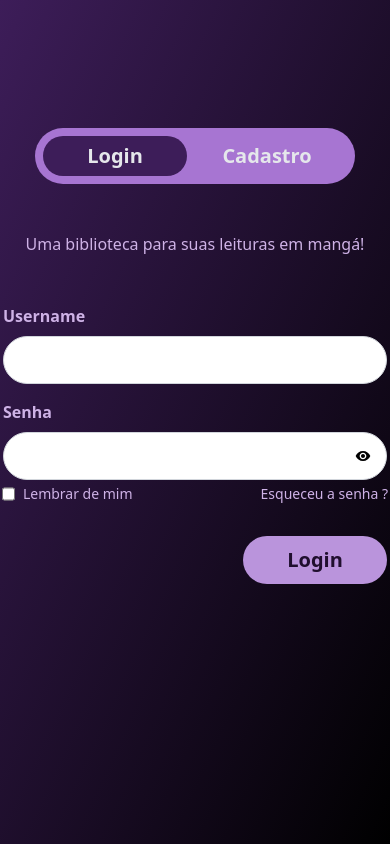
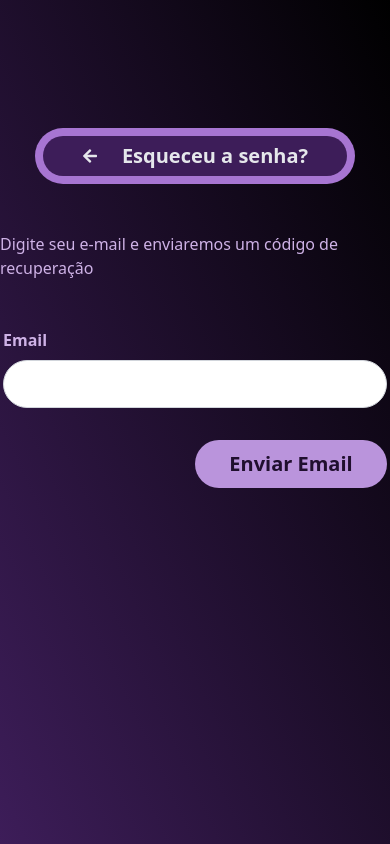
Before and after one commit to programando-com-edu/Manga-Reader-React-Tailwind, a React (Vite) app: page /forgot-password in a window 390 px wide. Built offline with nearby package versions, Linux system fonts and the light colour scheme.

Commit message:
forget password changes

```diff
--- a/index.html
+++ b/index.html
@@ -6,7 +6,7 @@
     <meta name="viewport" content="width=device-width, initial-scale=1.0" />
     <title>Leitor de Mangás</title>
   </head>
-  <body class="bg-black">
+  <body class="bg-gradient-to-bl from-black to-amethyst-800">
     <div id="root"></div>
     <script type="module" src="/src/main.jsx"></script>
   </body>
--- a/src/components/Card.jsx
+++ b/src/components/Card.jsx
@@ -1,4 +1,4 @@
-import React, {useState} from "react";
+import {useState} from "react";
 import Modal from "./Modais/ModalManga";
 import SailorMoonImage from '../assets/sailor-moon.jpg';
 
@@ -6,12 +6,12 @@ export default function Card(){
     const [showModal, setShowModal] = useState(false)
     const handleOnClose = () => setShowModal(false)
     return (
-        <div>
+        <>
             <Modal onClose={handleOnClose} img={SailorMoonImage} visible={showModal} />
             <div onClick={()=> setShowModal(true)} className="bg-white h-[480px] w-[360px] rounded-lg overflow-hidden">
                 <img src={SailorMoonImage} alt="sailor-moon-card" className="object-cover h-[90%] w-full" />
                 <p className="text-center text-xl font-semibold">Sailor Moon</p>
             </div>
-        </div>
+        </>
     )
 }
--- a/src/components/Login/CadastroForm.jsx
+++ b/src/components/Login/CadastroForm.jsx
@@ -1,4 +1,4 @@
-import React, { useState } from "react";
+import { useState } from "react";
 import { MdVisibilityOff, MdVisibility  } from "react-icons/md";
 
 function CadastroForm(){
@@ -9,7 +9,7 @@ function CadastroForm(){
         <>
             <div className="flex flex-col w-96 justify-start">
                 <label htmlFor="email" className="mb-2 text-amethyst-200 font-semibold">Email</label>
-                <input id="email" type="text" className="h-12 px-4 rounded-full border border-gray-300" />
+                <input id="email" type="email" className="h-12 px-4 rounded-full border border-gray-300" />
                 <label htmlFor="username" className="mb-2 mt-4 text-amethyst-200 font-semibold">Username</label>
                 <input id="username" type="text" className="h-12 px-4 rounded-full border border-gray-300" />
                 <div id="password-div" className="flex flex-col relative">
--- a/src/components/Modais/ModalManga.jsx
+++ b/src/components/Modais/ModalManga.jsx
@@ -1,6 +1,6 @@
 import React from "react"
 import "./Modais.css";
-export default function Modal({visible, onClose, img}){
+export default function Modal({visible , onClose, img}){
     const handleOnClose = (e) => {
         if (e.target.id === 'modal-blur') onClose();
     };
--- a/src/components/Navbar.jsx
+++ b/src/components/Navbar.jsx
@@ -1,4 +1,5 @@
 import React, { useState } from "react";
+import { CgProfile } from "react-icons/cg";
 import * as FaIcons from "react-icons/fa";
 import * as AiIcons from "react-icons/ai";
 import { Link } from "react-router-dom";
@@ -16,7 +17,7 @@ function Navbar() {
       <IconContext.Provider value={{ color: "undefined" }}>
         <div className="navbar">
           <Link to="#" className="menu-bars">
-            <FaIcons.FaBars onClick={showSidebar} />
+            <CgProfile  onClick={showSidebar} />
           </Link>
         </div>
         <nav className={sidebar ? "nav-menu active" : "nav-menu"}>
--- a/src/main.jsx
+++ b/src/main.jsx
@@ -33,7 +33,7 @@ const router = createBrowserRouter(
         <Route path="/reports" element={<Reports />} />
       </Route>
       <Route path="/login" element={<Login />} />
-      <Route path="/forgot-password" element={<Login />} />
+      <Route path="/forgot-password" element={<ForgotPassword />} />
     </Route>
   )
 );
--- a/src/pages/ForgotPassword.jsx
+++ b/src/pages/ForgotPassword.jsx
@@ -1,34 +1,43 @@
-import React, {useState} from "react";
-
-import LoginForm from "../components/Login/LoginForm"
-import CadastroForm from "../components/Login/CadastroForm"
-import OnePieceBanner from "../assets/onepiece-banner.webp"
+import { Link } from "react-router-dom";
+import { FaArrowLeft } from "react-icons/fa";
+import OnePieceBanner from "../assets/onepiece-banner.webp";
 
 function ForgotPassword() {
-    const [changeForm, setChangeForm] = useState(false)
-    const handleOnClickLogin = () => setChangeForm(false)
-    const handleOnClickCadastro = () => setChangeForm(true)
-    let formComponent = changeForm ? <CadastroForm /> : <LoginForm />
+  return (
+    <div className="flex h-screen">
+      <div className="h-full w-[40%] hidden md:block px-8 py-4 rounded-full flex-shrink-0">
+        <img
+          src={OnePieceBanner}
+          className="w-full h-full bg-gray-500 rounded-2xl flex-shrink-0"
+          alt="One Piece Banner"
+        />
+      </div>
+      <div className="flex flex-col items-center w-full h-full">
+        <div className="bg-amethyst-400 h-14 w-80 mt-32 lg:mt-40 2xl:mt-56 relative flex items-center rounded-full">
+          <div
+            className="absolute h-10 w-[304px] rounded-full bg-amethyst-800 transition-all
+            duration-700 left-2 flex justify-center items-center space-x-6"
+          >
+            <Link to="/login"><FaArrowLeft color="#e5e7eb"/> </Link>
+            <p className="text-gray-200 text-xl font-semibold">Esqueceu a senha?</p>
+          </div>
 
-  return (
-    <div className="bg-gradient-to-tl from-black to-amethyst-800 flex h-screen">
-        <div className="h-full w-[40%] px-8 py-4 rounded-full flex-shrink-0">
-            <img src={OnePieceBanner} className=" w-full h-full bg-gray-500 rounded-2xl flex-shrink-0"/>
         </div>
-        <div className="flex flex-col items-center w-full h-full">
-            <div className="bg-amethyst-400 h-14 w-80 mt-16 flex items-center rounded-full">
-                <div onClick={handleOnClickLogin} className="bg-amethyst-800 flex items-center justify-center h-10 w-36 rounded-full ml-2">
-                    <p className="text-gray-200 text-center text-xl font-semibold">Login</p>
-                </div>
-                <div onClick={handleOnClickCadastro} className="flex items-center justify-center h-10 w-36 rounded-full ml-2">
-                    <p className="text-center text-xl text-amethyst-900 font-semibold">Cadastro</p>
-                </div>
-            </div>
-            <p className="text-amethyst-200 my-12">
-                Uma biblioteca para suas leituras em mangá!
-            </p>
-            `{formComponent}`
+        <p className="text-amethyst-200 my-12">
+            Digite seu e-mail e enviaremos um código de recuperação
+        </p>
+        <div className="flex flex-col w-96 justify-start">
+          <label htmlFor="email" className="mb-2 text-amethyst-200 font-semibold">Email</label>
+          <input id="email" type="email" className="h-12 px-4 rounded-full border border-gray-300"/>
         </div>
+        <div className="flex justify-end w-96 mt-8">
+          <div className="w-48 h-12 rounded-full bg-amethyst-300 flex items-center justify-center">
+              <p className="font-semibold text-xl text-amethyst-900">
+                  Enviar Email
+              </p>
+          </div>
+        </div>
+      </div>
     </div>
   );
 }
--- a/src/pages/Home.jsx
+++ b/src/pages/Home.jsx
@@ -5,7 +5,7 @@ import Card from "../components/Card"
 function Home() {
 
   return (
-    <div className="grid grid-cols-3 p-20 gap-y-12">
+    <div className="grid grid-cols-3 p-20 gap-y-16 justify-items-center">
       <Card />
       <Card />
       <Card />
--- a/src/pages/Login.jsx
+++ b/src/pages/Login.jsx
@@ -1,4 +1,4 @@
-import React, { useState } from "react";
+import  { useState } from "react";
 import LoginForm from "../components/Login/LoginForm";
 import CadastroForm from "../components/Login/CadastroForm";
 import OnePieceBanner from "../assets/onepiece-banner.webp";
@@ -15,7 +15,7 @@ function Login() {
   };
 
   return (
-    <div className="bg-gradient-to-tl from-black to-amethyst-800 flex h-screen">
+    <div className="flex h-screen">
       <div className="h-full w-[40%] hidden md:block px-8 py-4 rounded-full flex-shrink-0">
         <img
           src={OnePieceBanner}
```
